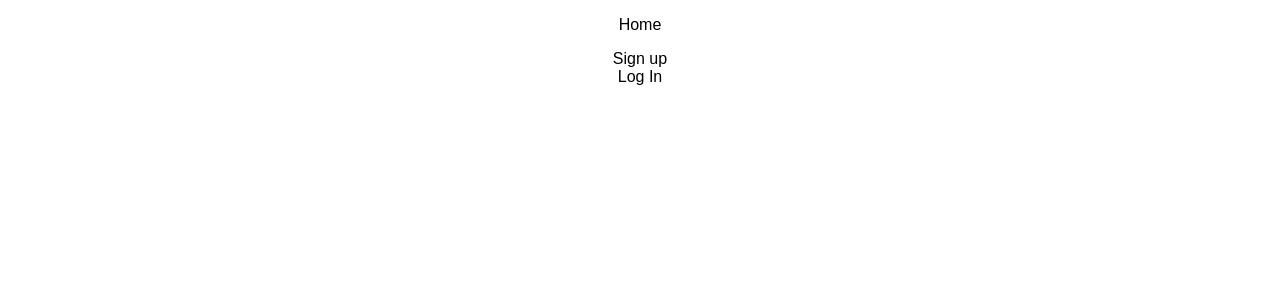
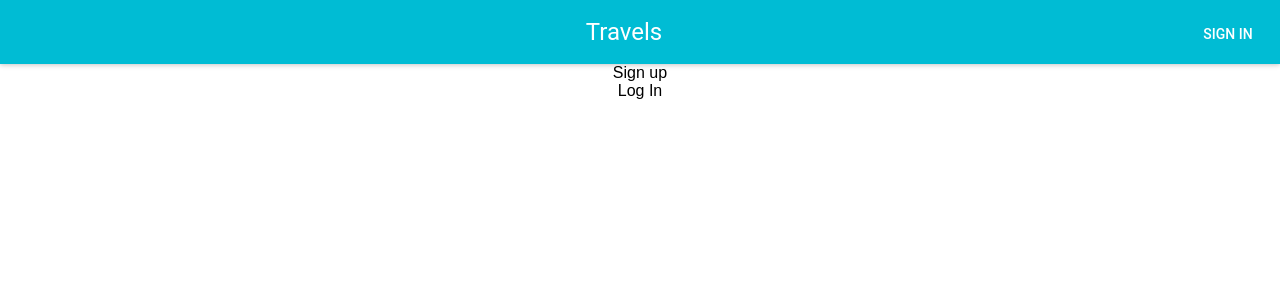
Before and after one commit to vinglfm/travels, a React (Create React App) app: page / in a window 1280 px wide. Shown: the top 300 px of the page. Built offline with nearby package versions, Linux system fonts and the light colour scheme.

Commit message:
Added basic header

```diff
--- /dev/null
+++ b/src/components/Header.js
@@ -0,0 +1,15 @@
+import React, {Component} from 'react';
+import AppBar from 'material-ui/AppBar';
+import IconButton from 'material-ui/IconButton';
+import FlatButton from 'material-ui/FlatButton';
+
+export default class Header extends Component {
+    render() {
+        return (
+            <AppBar title='Travels'
+                iconElementLeft={<IconButton></IconButton>}
+                iconElementRight={<FlatButton label='Sign In'/>}
+            />
+        );
+    }
+}
--- a/src/components/Home/Home.js
+++ b/src/components/Home/Home.js
@@ -1,6 +1,7 @@
 import React, {Component} from 'react';
 import SignUpModal from './SignUpModal.js';
 import LogInModal from './LogInModal.js';
+import Header from '../Header.js';
 
 export default class Home extends Component {
   constructor(props) {
@@ -36,11 +37,13 @@ export default class Home extends Component {
   render() {
     return (
       <div>
-        <p>Home</p>
-        <div className='main__button' onClick={this.openSignUpModal}>Sign up</div>
-        <SignUpModal isOpen={this.state.openSignUpModal} close={this.closeSignUpModal}/>
-        <div className='main__button' onClick={this.openLogInModal}>Log In</div>
-        <LogInModal isOpen={this.state.openLogInModal} close={this.closeLogInModal}/>
+        <Header/>
+        <div>
+          <div className='main__button' onClick={this.openSignUpModal}>Sign up</div>
+          <SignUpModal isOpen={this.state.openSignUpModal} close={this.closeSignUpModal}/>
+          <div className='main__button' onClick={this.openLogInModal}>Log In</div>
+          <LogInModal isOpen={this.state.openLogInModal} close={this.closeLogInModal}/>
+        </div>
       </div>
     );
   }
```
